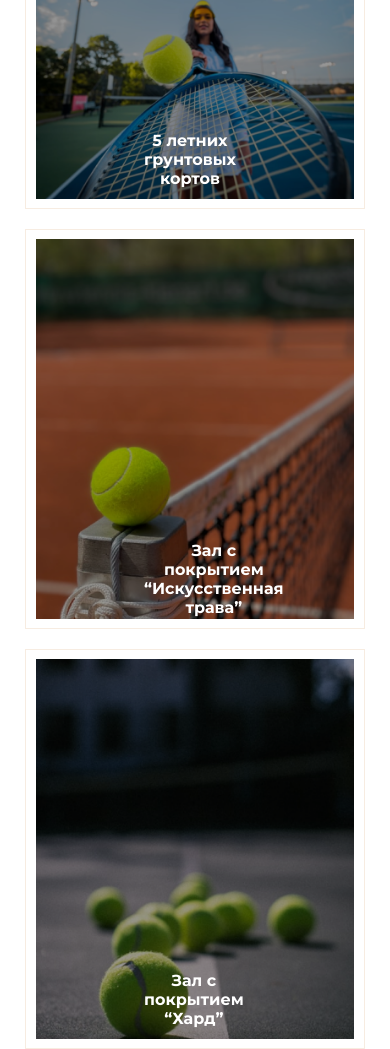
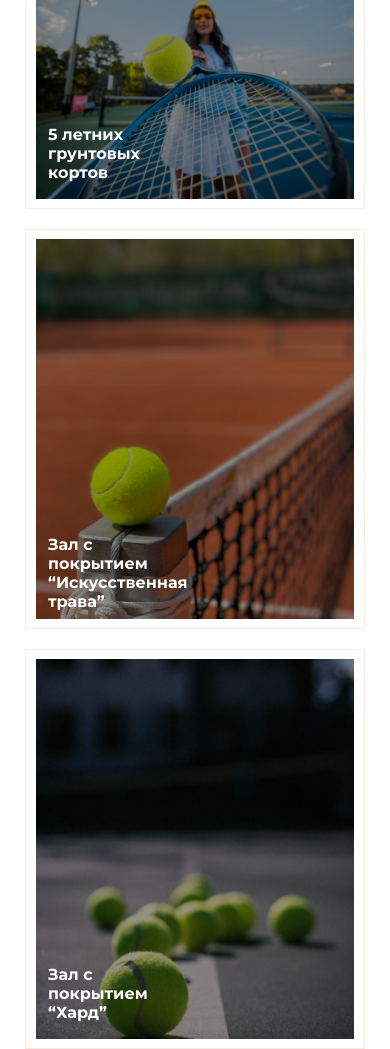
Before and after one commit to dilemka2/Tenis-FrontEnd, a plain HTML site: page index.html in a window 390 px wide. Shown: the part 1840-2889 px from the top of the page. Drawn offline with nearby package versions, Linux system fonts and the light colour scheme.

Commit message:
Update style.css

```diff
--- a/style.css
+++ b/style.css
@@ -687,7 +687,8 @@ footer .navbar {
         align-items: center;
     }
     .photo-block p {
-        bottom: -150px;
-        right: 210px;
+        bottom: -144px;
+        text-align: left;
+        left: -306px;
     }
 }
```
